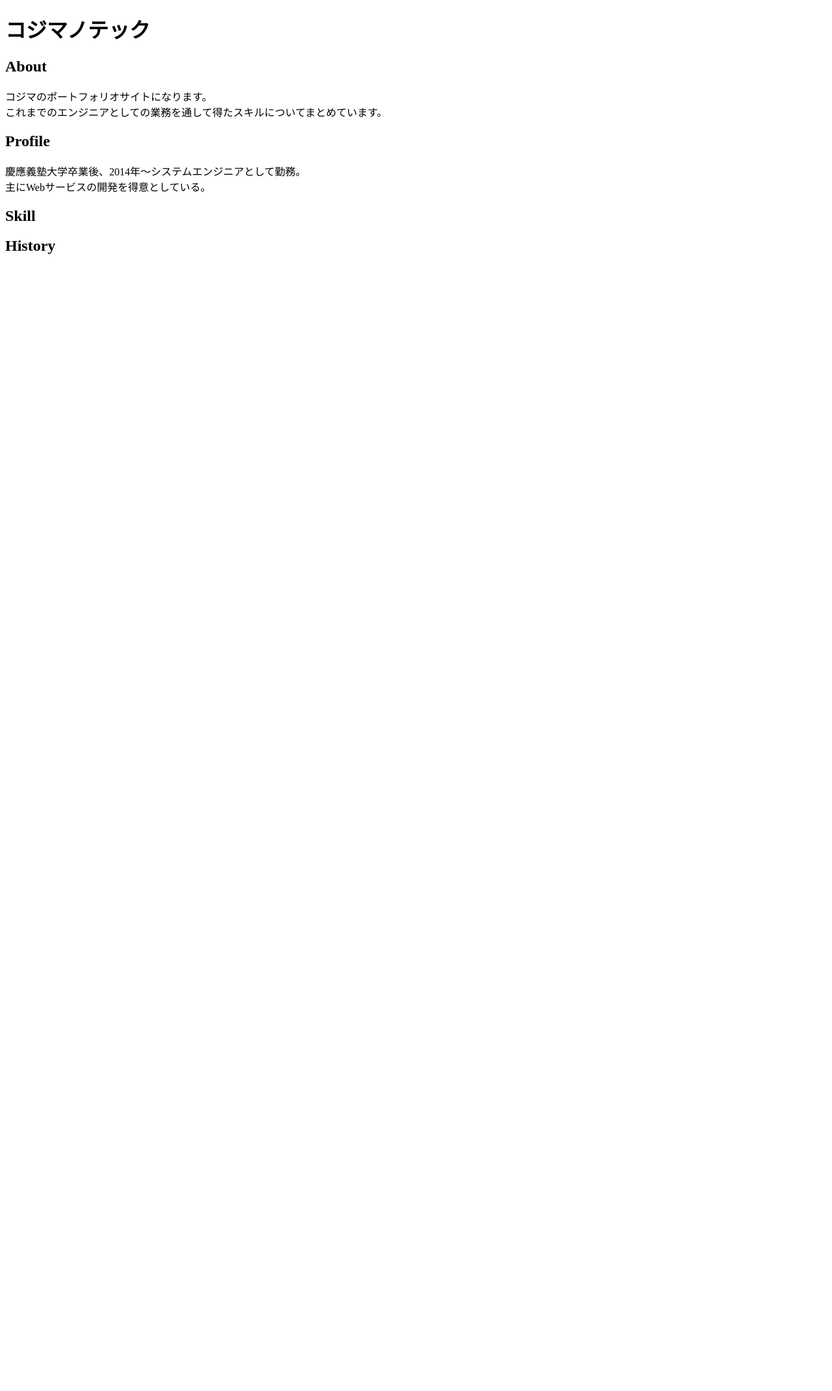
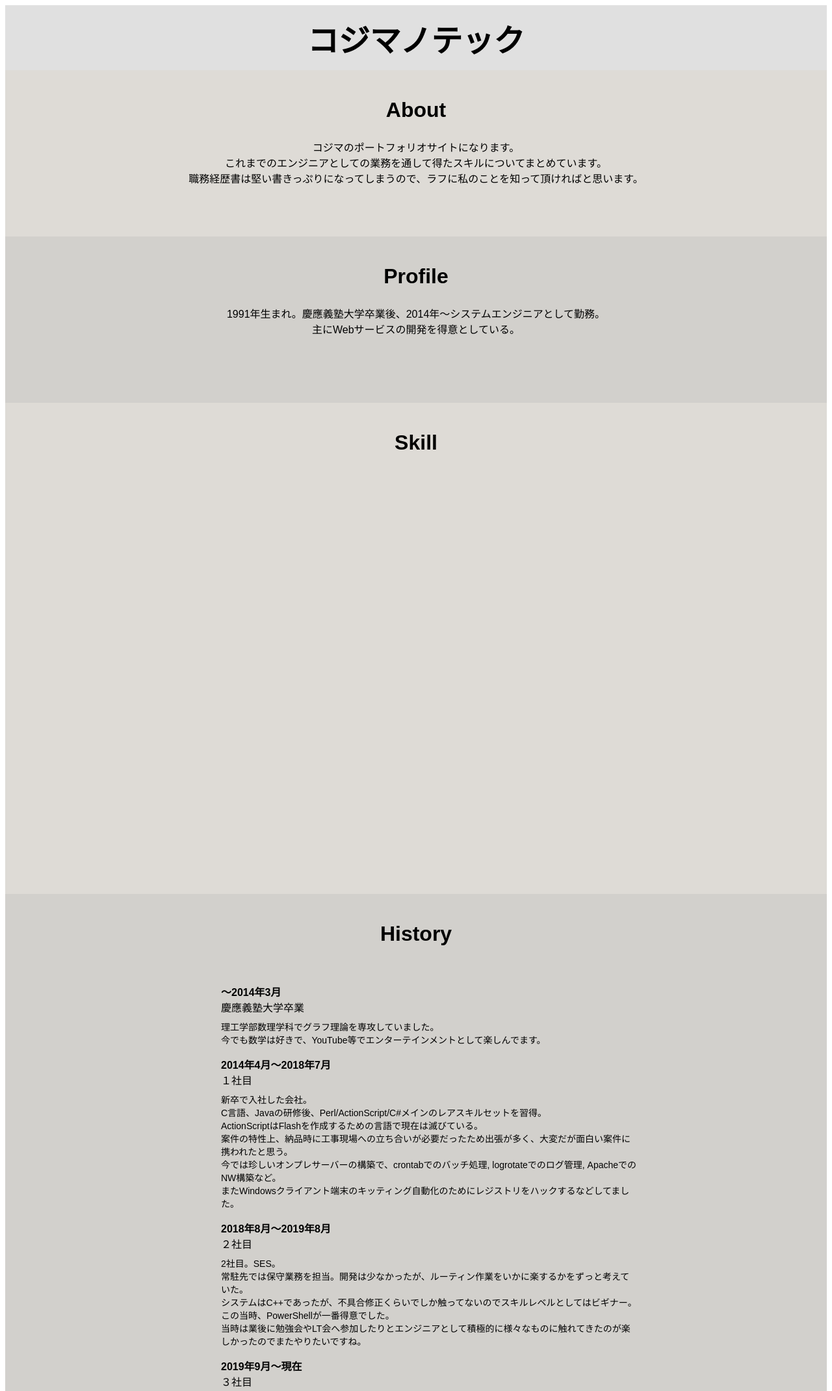
Before and after one commit to kojimanotech/kojimanotech.github.io, a plain HTML site: page index.html in a window 1280 px wide. Shown: the top 2141 px of the page at 65% size. Before the commit the page ends 800 px from the top, so only its background shows below. Drawn offline with Linux system fonts and the light colour scheme.

```diff
--- a/css/index.css
+++ b/css/index.css
@@ -1,5 +1,81 @@
-/* 適宜書く */
+body {
+  font-family: sans-serif;
+}
+/* === Title === */
+section.title {
+  background-color: #e0e0e0;
+  width: 100%;
+  height: 100px;
+  text-align: center;
+}
+h1.title__titie {
+  font-size: 48px;
+  margin: 0;
+  padding-top: 16px;
+  padding-bottom: 8px;
+}
 /* === About === */
+section.about {
+  background-color: #dedbd6;
+  width: 100%;
+  height: 240px;
+  text-align: center;
+  padding-top: 16px;
+}
+h2.about__titie {
+  font-size: 32px;
+}
 /* === Profile === */
-/* === Skills === */
+section.profile {
+  background-color: #d2d0cc;
+  width: 100%;
+  height: 240px;
+  text-align: center;
+  padding-top: 16px;
+}
+h2.profile__titie {
+  font-size: 32px;
+}
+/* === Skill === */
+section.skill {
+  background-color: #dedbd6;
+  width: 100%;
+  height: calc(100vh - 60px);
+  text-align: center;
+  padding-top: 16px;
+}
+h2.skill__titie {
+  font-size: 32px;
+}
 /* === History === */
+section.history {
+  background-color: #d2d0cc;
+  width: 100%;
+  text-align: center;
+  padding-top: 16px;
+  padding-bottom: 32px;
+}
+h2.history__titie {
+  font-size: 32px;
+}
+.history__description {
+  display: flex;
+  justify-content: center;
+}
+
+ul.history__list {
+  width: 640px;
+  text-align: start;
+  list-style: none;
+}
+li.history__list-item {
+  margin-top: 16px;
+}
+.history__list-item-date {
+  font-size: 16px;
+  font-weight: 700;
+}
+.history__list-item-description {
+  font-size: 14px;
+  margin-top: 8px;
+}
--- a/index.html
+++ b/index.html
@@ -7,43 +7,91 @@
   <link rel="icon" type="image/png" sizes="32x32" href="/favicon-32x32.png">
   <link rel="icon" type="image/png" sizes="16x16" href="/favicon-16x16.png">
   <link rel="manifest" href="/site.webmanifest">
+  <link rel="stylesheet" href="./css/index.css" type="text/css">
   <title>コジマノテック</title>
 </head>
 <body>
-  <h1>コジマノテック</h1>
-  <container class="about">
+  <section class="title">
+    <h1 class="title__titie">コジマノテック</h1>
+  </section>
+  <section class="about">
     <h2 class="about__titie">
       About
     </h2>
     <div class="about__description">
       コジマのポートフォリオサイトになります。<br>
-      これまでのエンジニアとしての業務を通して得たスキルについてまとめています。
+      これまでのエンジニアとしての業務を通して得たスキルについてまとめています。<br>
+      職務経歴書は堅い書きっぷりになってしまうので、ラフに私のことを知って頂ければと思います。
     </div>
-  </container>
-  <container class="profile">
+  </section>
+  <section class="profile">
     <h2 class="profile__titie">
       Profile
     </h2>
     <div class="profile__description">
-      慶應義塾大学卒業後、2014年～システムエンジニアとして勤務。<br>
+      1991年生まれ。慶應義塾大学卒業後、2014年～システムエンジニアとして勤務。<br>
       主にWebサービスの開発を得意としている。
     </div>
-  </container>
-  <container class="skill">
+  </section>
+  <section class="skill">
     <h2 class="skill__titie">
       Skill
     </h2>
     <div class="skill__description">
+      <div class="skill_container front">
 
+      </div>
     </div>
-  </container>
-  <container class="history">
+  </section>
+  <section class="history">
     <h2 class="history__titie">
       History
     </h2>
     <div class="history__description">
-
+      <ul class="history__list">
+        <li class="history__list-item">
+          <div class="history__list-item-date">～2014年3月</div>
+          <div class="history__list-item-title">慶應義塾大学卒業</div>
+          <div class="history__list-item-description">
+            理工学部数理学科でグラフ理論を専攻していました。<br>
+            今でも数学は好きで、YouTube等でエンターテインメントとして楽しんでます。
+          </div>
+        </li>
+        <li class="history__list-item">
+          <div class="history__list-item-date">2014年4月～2018年7月</div>
+          <div class="history__list-item-title">１社目</div>
+          <div class="history__list-item-description">
+            新卒で入社した会社。<br>
+            C言語、Javaの研修後、Perl/ActionScript/C#メインのレアスキルセットを習得。<br>
+            ActionScriptはFlashを作成するための言語で現在は滅びている。<br>
+            案件の特性上、納品時に工事現場への立ち合いが必要だったため出張が多く、大変だが面白い案件に携われたと思う。<br>
+            今では珍しいオンプレサーバーの構築で、crontabでのバッチ処理, logrotateでのログ管理, ApacheでのNW構築など。<br>
+            またWindowsクライアント端末のキッティング自動化のためにレジストリをハックするなどしてました。
+          </div>
+        </li>
+        <li class="history__list-item">
+          <div class="history__list-item-date">2018年8月～2019年8月</div>
+          <div class="history__list-item-title">２社目</div>
+          <div class="history__list-item-description">
+            2社目。SES。<br>
+            常駐先では保守業務を担当。開発は少なかったが、ルーティン作業をいかに楽するかをずっと考えていた。<br>
+            システムはC++であったが、不具合修正くらいでしか触ってないのでスキルレベルとしてはビギナー。この当時、PowerShellが一番得意でした。<br>
+            当時は業後に勉強会やLT会へ参加したりとエンジニアとして積極的に様々なものに触れてきたのが楽しかったのでまたやりたいですね。
+          </div>
+        </li>
+        <li class="history__list-item">
+          <div class="history__list-item-date">2019年9月～現在</div>
+          <div class="history__list-item-title">３社目</div>
+          <div class="history__list-item-description">
+            3社目。受託/自社開発。<br>
+            様々な案件に携わらせて頂いた。<br>
+            案件フェーズは要件定義～保守と一貫した開発に加え、ポジションはPG～PLとプロジェクト完遂に向けた管理まで経験。<br>
+            TypeScript, Vue.js(Nuxt.js), React(Next.js), Node.jsなどのJS周り扱うのが一番得意。次点でPHP(Laravel), Python<br>
+            激務な環境下であったが、その分年数以上に多くの経験ができたと思っています。
+          </div>
+        </li>
+      </ul>
     </div>
-  </container>
+  </section>
 </body>
 </html
```
